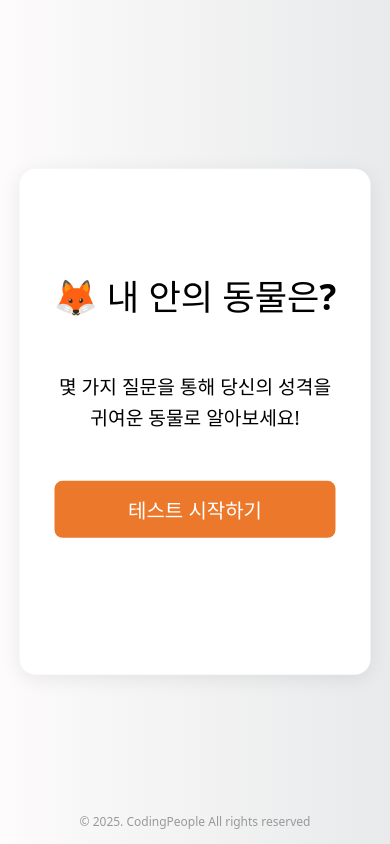
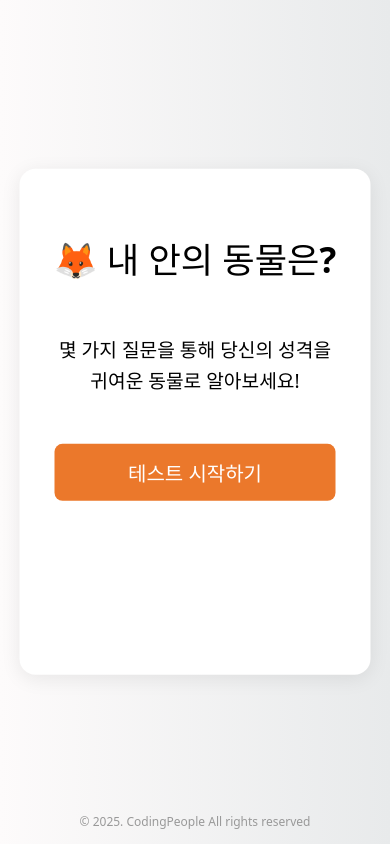
Before and after one commit to codingpeople-2020/animal-test-site, a React (Vite) app: page / in a window 390 px wide. Built offline with nearby package versions, Linux system fonts and the light colour scheme.

Commit message:
CSS 수정 6차

```diff
--- a/src/index.css
+++ b/src/index.css
@@ -180,7 +180,7 @@ button:focus, button:focus-visible {
   .start-container, .quiz-container {
     height: 60vh;
     width: 90%;
-    padding: 64px 0;
+    padding: 3.2vh 0;
   }
   .start-title {
     font-size: 2.2em;
```
